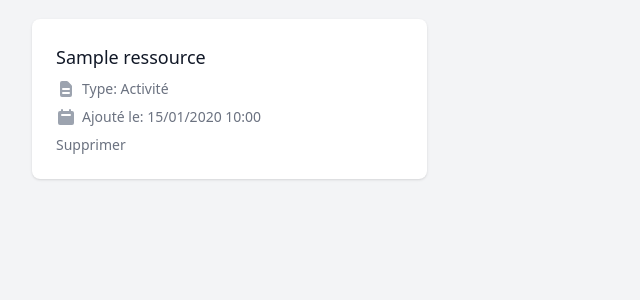
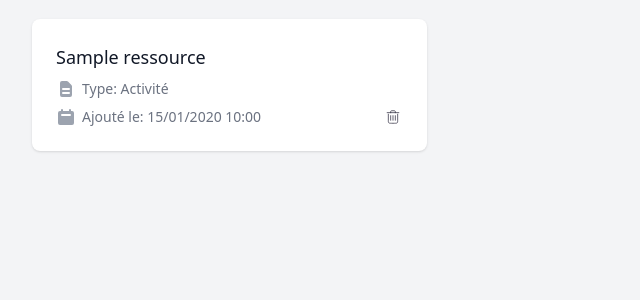
Before and after one commit to DiscoMajor/re-sources-relationnelles, a Django app: page /ressources/ in a window 1280 px wide. Shown: the part 139-439 px from the top of the page, without its empty margins (0-640 px from the left). Run offline with Django 5.2, Linux system fonts and the light colour scheme; a user stored in the database is signed in; data comes from the database, SQL or seed files in the repository; tables that the repository leaves empty hold one stand-in row (values such as "Sample post"); some libraries are stand-ins or nearby versions.

Commit message:
fixed delete logo and add delete on ressource detail #54

```diff
--- a/ressources/templates/ressources/ressource-list.html
+++ b/ressources/templates/ressources/ressource-list.html
@@ -26,9 +26,9 @@
 {% if ressources %}
 <div class="grid grid-cols-1 gap-4 sm:grid-cols-2 lg:grid-cols-3">
 {% for ressource in ressources %}
-<div class="bg-white overflow-hidden shadow rounded-lg h-full group-hover:bg-gray-50">
+<div class="relative">
 <a href="{% url 'ressources:detail' ressource.id %}" class="block transition duration-200 hover:shadow-lg group">
-
+    <div class="bg-white overflow-hidden shadow rounded-lg h-full group-hover:bg-gray-50">
     <div class="px-4 py-5 sm:p-6">
         <h3 class="text-lg font-medium text-gray-900 truncate group-hover:text-teal-600">{{ ressource.title }}</h3>
         <div class="mt-2 flex items-center text-sm text-gray-500">
@@ -43,13 +43,6 @@
         </svg>
         <span>Ajouté le: {{ ressource.created_at|date:"d/m/Y H:i" }}</span>
         </div>
-        {% if ressource.author == request.user %}
-        <div class="mt-2 flex items-center text-sm text-gray-500">
-        <turbo-frame id="ressource-{{ ressource.pk }}-delete">
-          <a href="{% url 'ressources:delete' ressource.pk %}">Supprimer</a>
-        </turbo-frame>
-        </div>
-        {% endif %}
         {% if ressource.relation.all %}
         <div class="mt-4">
         <h4 class="text-sm font-medium text-gray-900">Contributeurs:</h4>
@@ -66,7 +59,19 @@
         </div>
         {% endif %}
     </div>
+    </div>
 </a>
+{% if ressource.author == request.user %}
+<div class="absolute bottom-4 right-4">
+    <a href="{% url 'ressources:delete' ressource.pk %}"
+       class="inline-flex items-center p-2 hover:bg-gray-50"
+       onclick="event.stopPropagation()">
+        <svg class="h-5 w-5 text-gray-400" xmlns="http://www.w3.org/2000/svg" viewBox="0 0 24 24" fill="none">
+            <path d="M5 6.77273H9.2M19 6.77273H14.8M9.2 6.77273V5.5C9.2 4.94772 9.64772 4.5 10.2 4.5H13.8C14.3523 4.5 14.8 4.94772 14.8 5.5V6.77273M9.2 6.77273H14.8M6.4 8.59091V15.8636C6.4 17.5778 6.4 18.4349 6.94673 18.9675C7.49347 19.5 8.37342 19.5 10.1333 19.5H13.8667C15.6266 19.5 16.5065 19.5 17.0533 18.9675C17.6 18.4349 17.6 17.5778 17.6 15.8636V8.59091M9.2 10.4091V15.8636M12 10.4091V15.8636M14.8 10.4091V15.8636" stroke="#464455" stroke-linecap="round" stroke-linejoin="round"/>
+        </svg>
+    </a>
+</div>
+{% endif %}
 </div>
 {% endfor %}
 </div>
```
Also changed, not shown: ressources/templates/ressources/ressource-detail.html (+8 -0 lines).
